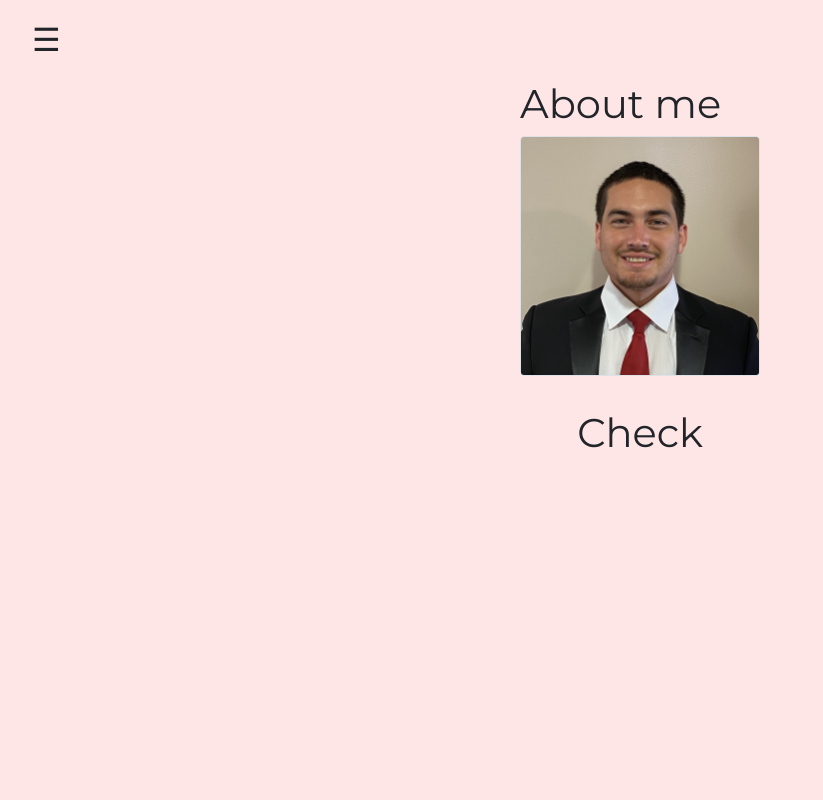
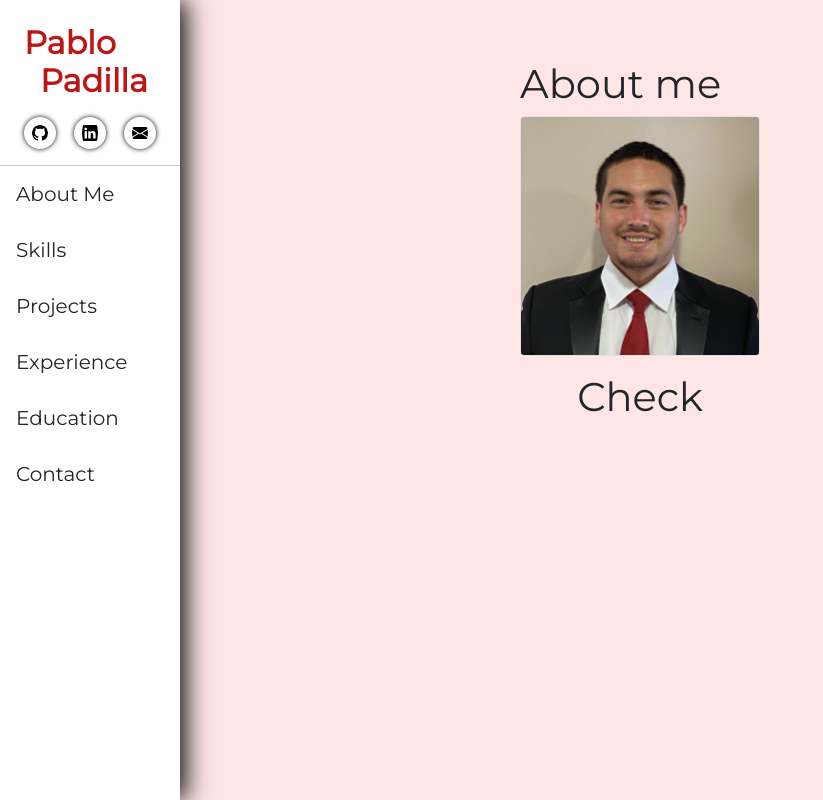
Before and after one commit to PPadilla44/Portfolio, a React (Create React App) app in the folder client/: page / in a window 1280 px wide. Shown: the whole page, without its empty margins (0-823 px from the left). Built offline with nearby package versions, Linux system fonts and the light colour scheme.

Commit message:
finished Navbar (needs scroll to)

```diff
--- a/client/package.json
+++ b/client/package.json
@@ -8,6 +8,8 @@
     "@testing-library/react": "^11.2.7",
     "@testing-library/user-event": "^12.8.3",
     "axios": "^0.21.4",
+    "bootstrap-icons": "^1.5.0",
+    "font-awesome": "^4.7.0",
     "react": "^17.0.2",
     "react-dom": "^17.0.2",
     "react-scripts": "4.0.3",
--- a/client/src/App.css
+++ b/client/src/App.css
@@ -14,3 +14,11 @@
 main {
   width: 100vw;
 }
+
+.blurBackground {
+  display: flex;
+  position: fixed;
+  height: 100vh;
+  width: 100vw;
+  z-index: 3;
+}
--- a/client/src/App.js
+++ b/client/src/App.js
@@ -1,13 +1,19 @@
 import './App.css';
+import React, { useState } from 'react';
 import Nav from './components/Nav';
 import About from './components/About';
+
 // Color pallete
 // https://colorhunt.co/palette/ffe6e6ff2626bd1616000000
 
 function App() {
+
+  const [blur, setBlur] = useState(false);
+
   return (
     <div className="App">
-      <Nav/>
+      { blur && <div className={"blurBackground"} style={{ opacity: '0.85', background: 'hsl(0, calc(var(--saturation-factor, 1) * 0%), 0%)'}}/>}
+      <Nav setBlur={setBlur}/>
       <main className="d-flex flex-column align-items-center">
         <About/>
         <hr />
--- a/client/src/components/Nav.css
+++ b/client/src/components/Nav.css
@@ -1,38 +1,58 @@
+@media screen and (min-width: 1000px) {
+    .navbar {
+        top: -100%;
+    }
+}
+
 .navbar {
-    height: 80px;
-    display: flex;
-    justify-content: flex-start;
-    align-items: center;
+    height: 60px;
+    background-color: white;
+    transition: 700ms;
+    z-index: 2;
 }
+
 .menu-bars {
     margin-left: 2rem;
     font-size: 2rem;
     background: none;
+    border: none;
 }
 
+
 .nav-menu {
+    box-shadow: 5px 0px 25px black;
     background-color: white;
-    width: 250px;
+    width: 180px;
     height: 100vh;
-    padding: 2rem;
     display: flex;
     justify-content: center;
     position: fixed;
+    left: -100%;
     top: 0;
-    left: -100%;
-    transition: 850ms;
-    }
+    transition: 750ms;
+    z-index: 3;
+}
 
 .nav-menu.active {
-    left: 0;
-    transition: 350ms;
+    left: 0
 }
 
 .nav-text {
     display: flex;
     flex-direction: column;
+    padding: 1rem;
 }
 
+.nav-text:hover {
+    background-color: #BD1616;
+    box-shadow: 0px 0px 10px black;
+    color: #FFE6E6;
+    cursor: pointer;
+}
+
+.nav-text h5 {
+    margin: 0;
+}
 
 .nav-menu-items {
     width: 100%;
@@ -44,4 +64,46 @@
     width: 100%;
     justify-content: start;
     align-items: center;
+    padding: 1.5rem;
+    padding-bottom: 0;
 }
+
+.navbar-toggle h1 {
+    font-weight: bolder;
+    color: #BD1616;
+    margin: 0;
+    font-size: 2rem;
+}
+
+.navbar-contact {
+    margin-top: 1rem;
+    display: flex;
+    justify-content: space-between;
+    cursor: pointer;
+    color: black;
+}
+
+a {
+    color: black;
+}
+
+.contacts {
+    padding: 0 .5rem;
+    box-shadow: 0px 0px 5px black;
+    height: 2rem;
+    width: 2rem;
+    display: flex;
+    align-items: center;
+    justify-content: center;
+    border-radius: 50%;
+}
+
+.contacts:hover {
+    background-color: #BD1616;
+    color: #FFE6E6;
+    box-shadow: 0px 0px 10px black;
+}
+
+hr {
+    margin-bottom: 0;
+}
--- a/client/src/components/Nav.jsx
+++ b/client/src/components/Nav.jsx
@@ -1,35 +1,99 @@
-import React, { useState } from "react";
+import React, { useEffect, useState, useRef } from "react";
 import './Nav.css'
 import { SidebarData } from './SidebarData';
 
+
 const Nav = (props) => {
 
-    const [side, setSide] = useState(false);
+    const wrapperRef = useRef(null);
 
-    const showSidebar = () => setSide(!side);
+    const { setBlur } = props;
+
+    const [windowSize, setWindowSize] = useState({
+        width: window.innerWidth,
+        height: window.innerHeight,
+    });
+
+    const [side, setSide] = useState(windowSize.width > 1000);
+
+    const showSidebar = () => {
+        setSide(true);
+        setBlur(true);
+    }
+
+    useEffect(() => {
+
+        function handleResize() {
+            setWindowSize({
+                width: window.innerWidth,
+                height: window.innerHeight,
+            });
+            setSide(windowSize.width > 1000)
+            setBlur(false)
+        }
+
+        window.addEventListener('resize', handleResize);
+
+        handleResize();
+
+        return () => window.removeEventListener('resize', handleResize)
+    }, [windowSize.width, setBlur]);
+
+    const handleSidebar = () => {
+        if (windowSize.width < 1000) {
+            setSide(false);
+            setBlur(false);
+        }
+    }
+
+    const handleClickOutside = (e) => {
+        const { current: wrap } = wrapperRef;
+        if (wrap && !wrap.contains(e.target) && windowSize.width < 1000) {
+            setBlur(false);
+            setSide(false);
+        }
+    }
+
+    useEffect(() => {
+        document.addEventListener('mousedown', handleClickOutside);
+
+        return () => document.removeEventListener('mousedown', handleClickOutside);
+        // eslint-disable-next-line
+    }, [])
 
     return (
         <>
-            <div className="navbar">
-                <span onClick={showSidebar} className="menu-bars" type="button">&#9776;</span>
+            <div id="navbar" className="navbar">
+                <button onClick={showSidebar} className="menu-bars" type="button">&#9776;</button>
             </div>
-            <nav className={side ? 'nav-menu active' : 'nav-menu'}>
-                <ul className='nav-menu-items' onClick={showSidebar}>
+            <nav ref={wrapperRef} className={side ? 'nav-menu active' : 'nav-menu'}>
+                <ul className='nav-menu-items' onClick={handleSidebar}>
                     <li className='navbar-toggle'>
                         <h1>Pablo</h1>
                         <h1 className="ms-3">Padilla</h1>
-                        <div className="d-flex justify-content-between">
-                            <div style={{height:"1.5rem", width:"1.5rem", backgroundColor:"black"}}/>
-                            <div style={{height:"1.5rem", width:"1.5rem", backgroundColor:"black"}}/>
-                            <div style={{height:"1.5rem", width:"1.5rem", backgroundColor:"black"}}/>
-
+                        <div className="navbar-contact">
+                            <a href="https://github.com/PPadilla44" rel="noopener noreferrer" target="_blank">
+                                <svg className="contacts" xmlns="http://www.w3.org/2000/svg" width="16" height="16" fill="currentColor" viewBox="0 0 16 16">
+                                    <path d="M8 0C3.58 0 0 3.58 0 8c0 3.54 2.29 6.53 5.47 7.59.4.07.55-.17.55-.38 0-.19-.01-.82-.01-1.49-2.01.37-2.53-.49-2.69-.94-.09-.23-.48-.94-.82-1.13-.28-.15-.68-.52-.01-.53.63-.01 1.08.58 1.23.82.72 1.21 1.87.87 2.33.66.07-.52.28-.87.51-1.07-1.78-.2-3.64-.89-3.64-3.95 0-.87.31-1.59.82-2.15-.08-.2-.36-1.02.08-2.12 0 0 .67-.21 2.2.82.64-.18 1.32-.27 2-.27.68 0 1.36.09 2 .27 1.53-1.04 2.2-.82 2.2-.82.44 1.1.16 1.92.08 2.12.51.56.82 1.27.82 2.15 0 3.07-1.87 3.75-3.65 3.95.29.25.54.73.54 1.48 0 1.07-.01 1.93-.01 2.2 0 .21.15.46.55.38A8.012 8.012 0 0 0 16 8c0-4.42-3.58-8-8-8z" />
+                                </svg>
+                            </a>
+                            <a href="https://www.linkedin.com/in/pablopadilla44/" rel="noopener noreferrer" target="_blank">
+                                <svg className="contacts" xmlns="http://www.w3.org/2000/svg" width="16" height="16" fill="currentColor" viewBox="0 0 16 16">
+                                    <path d="M0 1.146C0 .513.526 0 1.175 0h13.65C15.474 0 16 .513 16 1.146v13.708c0 .633-.526 1.146-1.175 1.146H1.175C.526 16 0 15.487 0 14.854V1.146zm4.943 12.248V6.169H2.542v7.225h2.401zm-1.2-8.212c.837 0 1.358-.554 1.358-1.248-.015-.709-.52-1.248-1.342-1.248-.822 0-1.359.54-1.359 1.248 0 .694.521 1.248 1.327 1.248h.016zm4.908 8.212V9.359c0-.216.016-.432.08-.586.173-.431.568-.878 1.232-.878.869 0 1.216.662 1.216 1.634v3.865h2.401V9.25c0-2.22-1.184-3.252-2.764-3.252-1.274 0-1.845.7-2.165 1.193v.025h-.016a5.54 5.54 0 0 1 .016-.025V6.169h-2.4c.03.678 0 7.225 0 7.225h2.4z" />
+                                </svg>
+                            </a>
+                            <a href="mailto:padilla.pablo1998@gmail.com" rel="noopener noreferrer" target="_blank">
+                                <svg className="contacts" xmlns="http://www.w3.org/2000/svg" width="16" height="16" fill="currentColor" viewBox="0 0 16 16">
+                                    <path d="M.05 3.555A2 2 0 0 1 2 2h12a2 2 0 0 1 1.95 1.555L8 8.414.05 3.555zM0 4.697v7.104l5.803-3.558L0 4.697zM6.761 8.83l-6.57 4.027A2 2 0 0 0 2 14h12a2 2 0 0 0 1.808-1.144l-6.57-4.027L8 9.586l-1.239-.757zm3.436-.586L16 11.801V4.697l-5.803 3.546z" />
+                                </svg>
+                            </a>
                         </div>
                     </li>
                     <hr />
                     {SidebarData.map((item, index) => {
                         return (
                             <li key={index} className={item.cName}>
-                                    <h5>{item.title}</h5>
+                                <h5>{item.title}</h5>
                             </li>
                         );
                     })}
```
Also changed, not shown: 1 other file (tests, documents, lock files or other folders).
